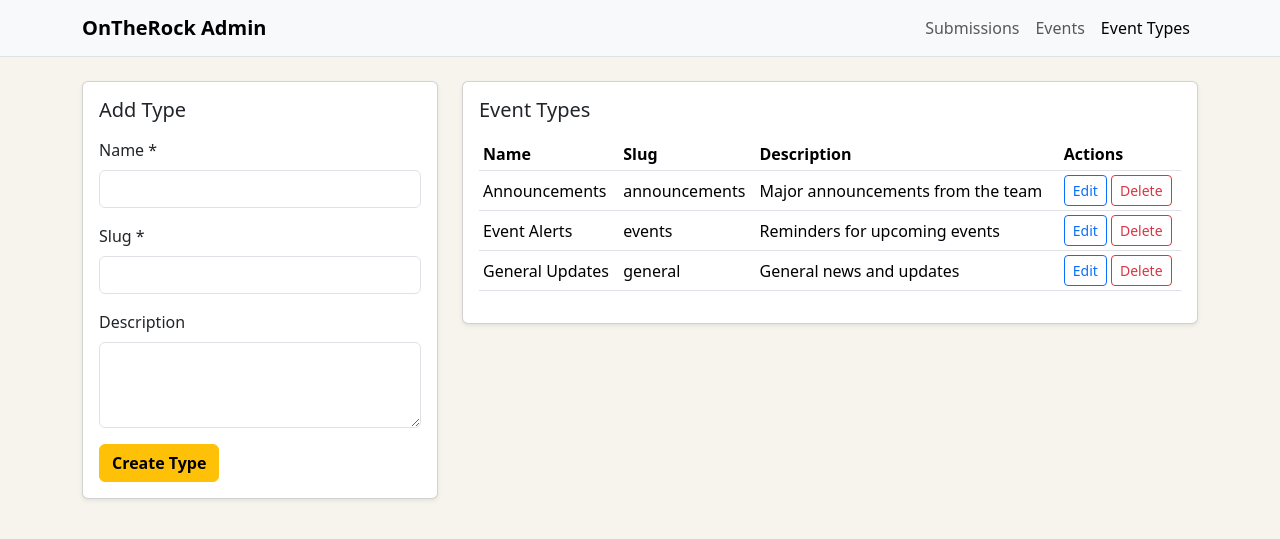
After one commit to JSY-Ben/BeanPrepared, a PHP site: page /Web/backend/admin_types.php in a window 1280 px wide. The commit adds this page. Shown: the top 539 px of the page. Run offline with PHP 8.4, Linux system fonts and the light colour scheme; data comes from the database, SQL or seed files in the repository.

Commit message:
Add Event Types Config Page

```diff
--- a/backend/admin_events.php
+++ b/backend/admin_events.php
@@ -102,6 +102,7 @@ $events = $pdo->query('SELECT events.id, events.title, events.description, event
       <div class="navbar-nav">
         <a class="nav-link" href="/Web/ontherock/backend/admin_submissions.php">Submissions</a>
         <a class="nav-link active" href="/Web/ontherock/backend/admin_events.php">Events</a>
+        <a class="nav-link" href="/Web/ontherock/backend/admin_types.php">Event Types</a>
       </div>
     </div>
   </nav>
--- a/backend/admin_submissions.php
+++ b/backend/admin_submissions.php
@@ -68,6 +68,7 @@ function h(string $value): string
       <div class="navbar-nav">
         <a class="nav-link active" href="/Web/ontherock/backend/admin_submissions.php">Submissions</a>
         <a class="nav-link" href="/Web/ontherock/backend/admin_events.php">Events</a>
+        <a class="nav-link" href="/Web/ontherock/backend/admin_types.php">Event Types</a>
       </div>
     </div>
   </nav>
--- /dev/null
+++ b/backend/admin_types.php
@@ -0,0 +1,188 @@
+<?php
+
+require __DIR__ . '/lib/db.php';
+
+$pdo = db();
+$error = '';
+$success = '';
+$editType = null;
+
+function h(string $value): string
+{
+    return htmlspecialchars($value, ENT_QUOTES, 'UTF-8');
+}
+
+if ($_SERVER['REQUEST_METHOD'] === 'POST') {
+    $action = $_POST['action'] ?? '';
+    $name = trim($_POST['name'] ?? '');
+    $slug = trim($_POST['slug'] ?? '');
+    $description = trim($_POST['description'] ?? '');
+
+    if ($action === 'create') {
+        if ($name === '' || $slug === '') {
+            $error = 'Name and slug are required.';
+        } else {
+            $stmt = $pdo->prepare('INSERT INTO notification_types (slug, name, description) VALUES (:slug, :name, :description)');
+            $stmt->execute([
+                ':slug' => $slug,
+                ':name' => $name,
+                ':description' => $description ?: null,
+            ]);
+            $success = 'Notification type created.';
+        }
+    }
+
+    if ($action === 'update') {
+        $id = (int) ($_POST['id'] ?? 0);
+        if ($id === 0 || $name === '' || $slug === '') {
+            $error = 'Name and slug are required.';
+        } else {
+            $stmt = $pdo->prepare('UPDATE notification_types SET slug = :slug, name = :name, description = :description WHERE id = :id');
+            $stmt->execute([
+                ':slug' => $slug,
+                ':name' => $name,
+                ':description' => $description ?: null,
+                ':id' => $id,
+            ]);
+            $success = 'Notification type updated.';
+        }
+    }
+
+    if ($action === 'delete') {
+        $id = (int) ($_POST['id'] ?? 0);
+        if ($id > 0) {
+            $stmt = $pdo->prepare('DELETE FROM notification_types WHERE id = :id');
+            $stmt->execute([':id' => $id]);
+            $success = 'Notification type deleted.';
+        }
+    }
+}
+
+$editId = (int) ($_GET['edit'] ?? 0);
+if ($editId > 0) {
+    $stmt = $pdo->prepare('SELECT id, slug, name, description FROM notification_types WHERE id = :id');
+    $stmt->execute([':id' => $editId]);
+    $editType = $stmt->fetch();
+}
+
+$types = $pdo->query('SELECT id, slug, name, description FROM notification_types ORDER BY name')->fetchAll();
+
+?><!doctype html>
+<html lang="en">
+<head>
+  <meta charset="utf-8">
+  <meta name="viewport" content="width=device-width, initial-scale=1">
+  <title>OnTheRock Admin - Event Types</title>
+  <link
+    href="https://cdn.jsdelivr.net/npm/bootstrap@5.3.3/dist/css/bootstrap.min.css"
+    rel="stylesheet"
+    integrity="sha384-QWTKZyjpPEjISv5WaRU9OFeRpok6YctnYmDr5pNlyT2bRjXh0JMhjY6hW+ALEwIH"
+    crossorigin="anonymous"
+  >
+  <style>
+    body {
+      background: #f7f4ee;
+    }
+  </style>
+</head>
+<body>
+  <nav class="navbar navbar-expand-lg bg-body-tertiary border-bottom">
+    <div class="container">
+      <a class="navbar-brand fw-semibold" href="/Web/ontherock/backend/admin_events.php">OnTheRock Admin</a>
+      <div class="navbar-nav">
+        <a class="nav-link" href="/Web/ontherock/backend/admin_submissions.php">Submissions</a>
+        <a class="nav-link" href="/Web/ontherock/backend/admin_events.php">Events</a>
+        <a class="nav-link active" href="/Web/ontherock/backend/admin_types.php">Event Types</a>
+      </div>
+    </div>
+  </nav>
+
+  <main class="container py-4">
+    <div class="row g-4">
+      <div class="col-12 col-lg-4">
+        <div class="card shadow-sm">
+          <div class="card-body">
+            <h5 class="card-title mb-3"><?php echo $editType ? 'Edit Type' : 'Add Type'; ?></h5>
+
+            <?php if ($error !== ''): ?>
+              <div class="alert alert-danger"><?php echo h($error); ?></div>
+            <?php elseif ($success !== ''): ?>
+              <div class="alert alert-success"><?php echo h($success); ?></div>
+            <?php endif; ?>
+
+            <form method="post">
+              <input type="hidden" name="action" value="<?php echo $editType ? 'update' : 'create'; ?>">
+              <?php if ($editType): ?>
+                <input type="hidden" name="id" value="<?php echo h((string) $editType['id']); ?>">
+              <?php endif; ?>
+
+              <div class="mb-3">
+                <label class="form-label">Name *</label>
+                <input class="form-control" name="name" required value="<?php echo h($editType['name'] ?? ''); ?>">
+              </div>
+
+              <div class="mb-3">
+                <label class="form-label">Slug *</label>
+                <input class="form-control" name="slug" required value="<?php echo h($editType['slug'] ?? ''); ?>">
+              </div>
+
+              <div class="mb-3">
+                <label class="form-label">Description</label>
+                <textarea class="form-control" name="description" rows="3"><?php echo h($editType['description'] ?? ''); ?></textarea>
+              </div>
+
+              <button type="submit" class="btn btn-warning fw-semibold">
+                <?php echo $editType ? 'Update Type' : 'Create Type'; ?>
+              </button>
+              <?php if ($editType): ?>
+                <a class="btn btn-link" href="admin_types.php">Cancel</a>
+              <?php endif; ?>
+            </form>
+          </div>
+        </div>
+      </div>
+
+      <div class="col-12 col-lg-8">
+        <div class="card shadow-sm">
+          <div class="card-body">
+            <h5 class="card-title mb-3">Event Types</h5>
+            <?php if (count($types) === 0): ?>
+              <div class="alert alert-secondary">No types defined.</div>
+            <?php else: ?>
+              <div class="table-responsive">
+                <table class="table table-sm align-middle">
+                  <thead>
+                    <tr>
+                      <th>Name</th>
+                      <th>Slug</th>
+                      <th>Description</th>
+                      <th>Actions</th>
+                    </tr>
+                  </thead>
+                  <tbody>
+                    <?php foreach ($types as $type): ?>
+                      <tr>
+                        <td><?php echo h($type['name']); ?></td>
+                        <td><?php echo h($type['slug']); ?></td>
+                        <td><?php echo h($type['description'] ?? ''); ?></td>
+                        <td>
+                          <a class="btn btn-sm btn-outline-primary" href="admin_types.php?edit=<?php echo h((string) $type['id']); ?>">Edit</a>
+                          <form method="post" style="display:inline-block" onsubmit="return confirm('Delete this type?');">
+                            <input type="hidden" name="action" value="delete">
+                            <input type="hidden" name="id" value="<?php echo h((string) $type['id']); ?>">
+                            <button class="btn btn-sm btn-outline-danger" type="submit">Delete</button>
+                          </form>
+                        </td>
+                      </tr>
+                    <?php endforeach; ?>
+                  </tbody>
+                </table>
+              </div>
+            <?php endif; ?>
+          </div>
+        </div>
+      </div>
+    </div>
+  </main>
+</body>
+</html>
```
Also changed, not shown: mobile/App.js (+51 -8 lines), backend/README.md, 1 other file.
